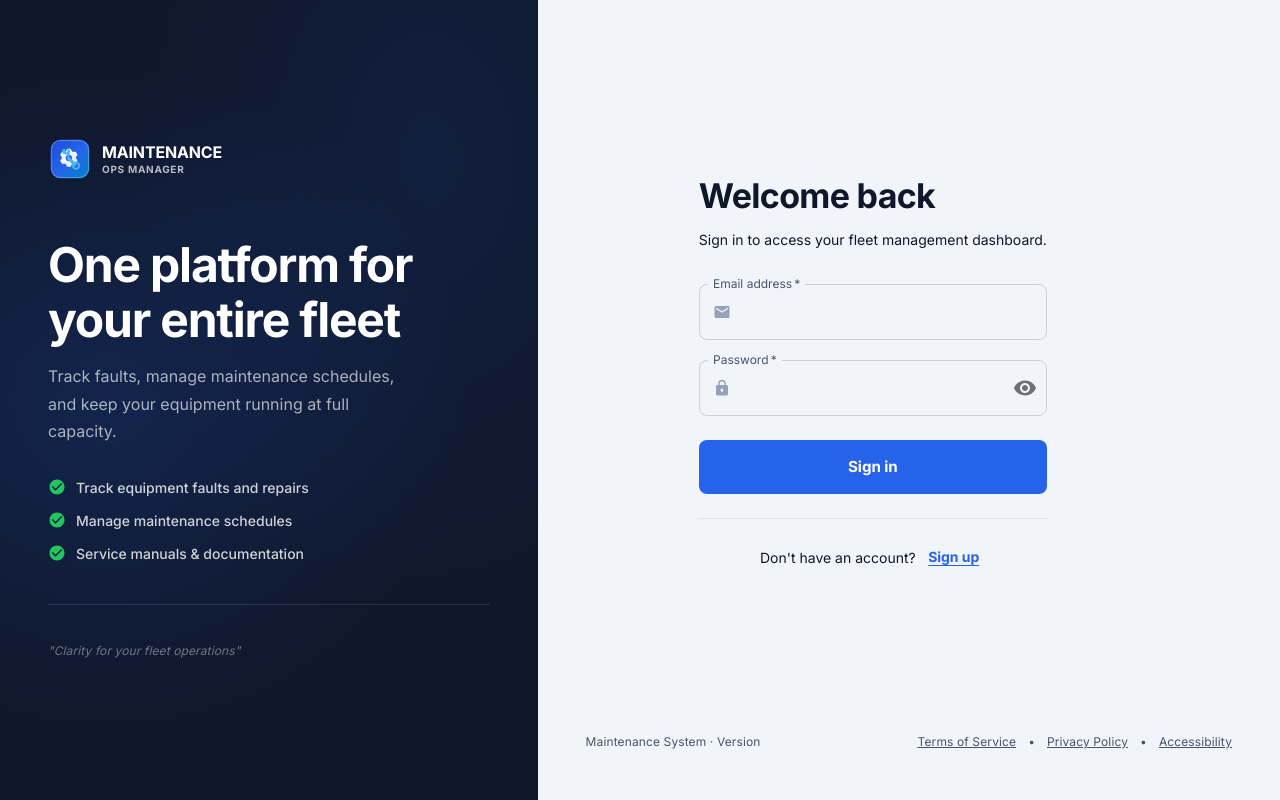
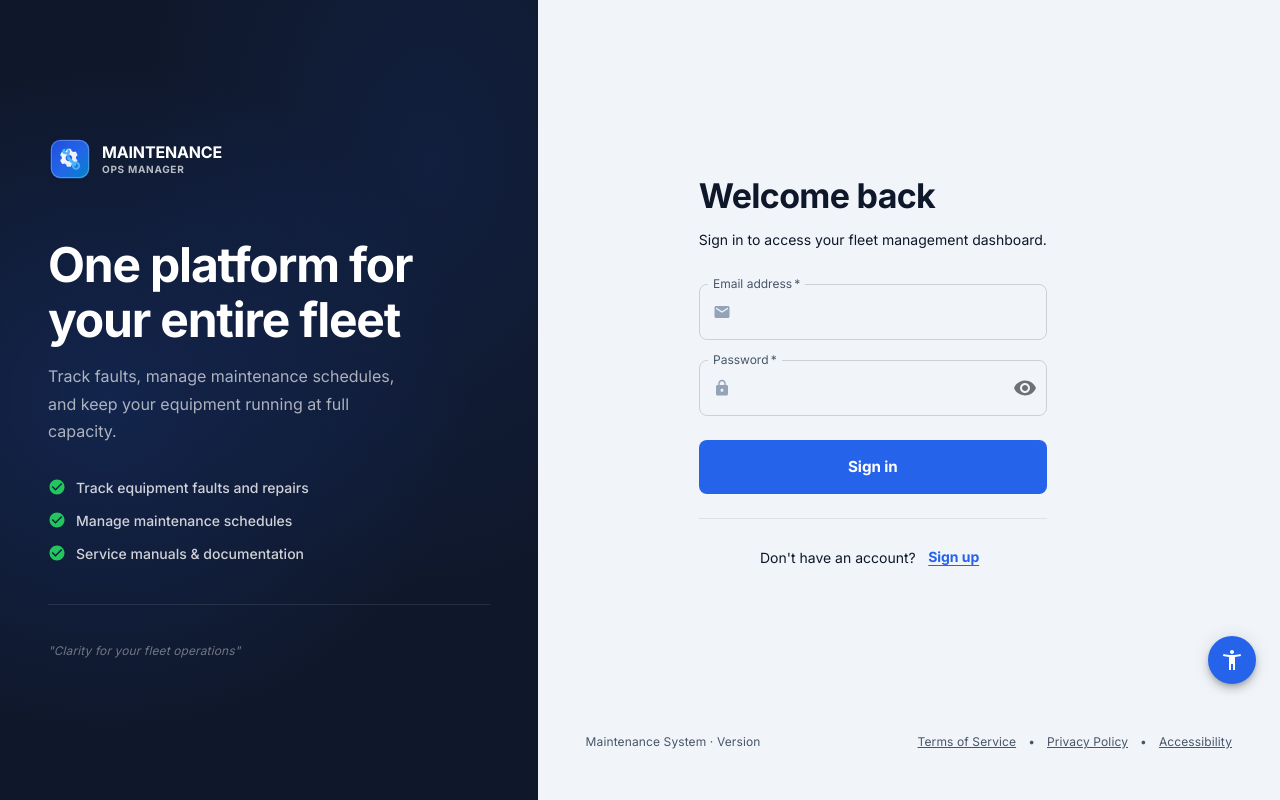
Before and after one commit to yaronserlin/MaintenanceSystemApp, a React (Vite) app in the folder frontend/: page /login in a window 1280 px wide. Built offline with nearby package versions, Linux system fonts and the light colour scheme; no server answers.

Commit message:
Mount accessibility menu app-wide

```diff
--- a/frontend/src/routes.jsx
+++ b/frontend/src/routes.jsx
@@ -18,6 +18,7 @@ import PullToRefresh from './components/PullToRefresh/PullToRefresh';
 import { PageSkeleton } from './components/Skeletons/Skeletons';
 import LoadingComponent from './components/LoadingComponent/LoadingComponent';
 import LegalFooter from './components/Legal/LegalFooter';
+import AccessibilityMenu from './components/AccessibilityMenu/AccessibilityMenu';
 import { ROUTES } from './constants/routes';
 import { ROLES } from './constants/roles';
 
@@ -337,6 +338,7 @@ export default function AppRoutes() {
                         <PageRefreshProvider>
                             <NotificationFeedProvider>
                                 <AppLayout />
+                                <AccessibilityMenu />
                             </NotificationFeedProvider>
                         </PageRefreshProvider>
                     </FaultProvider>
```
